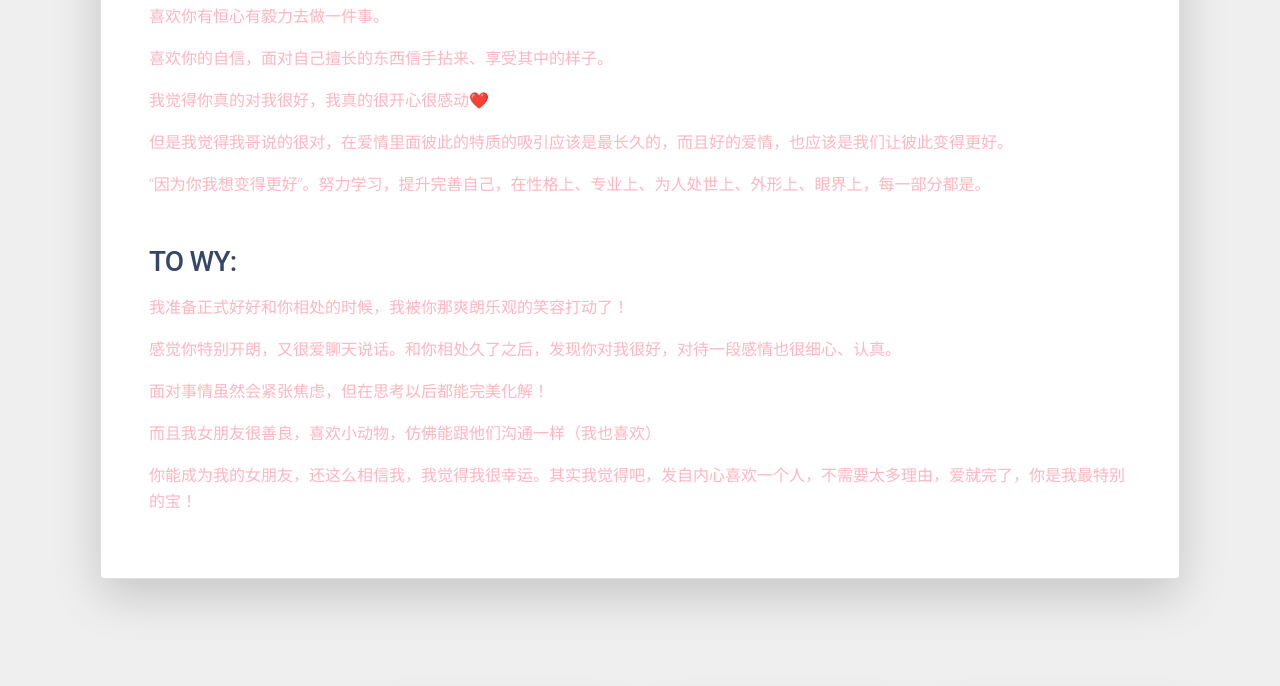
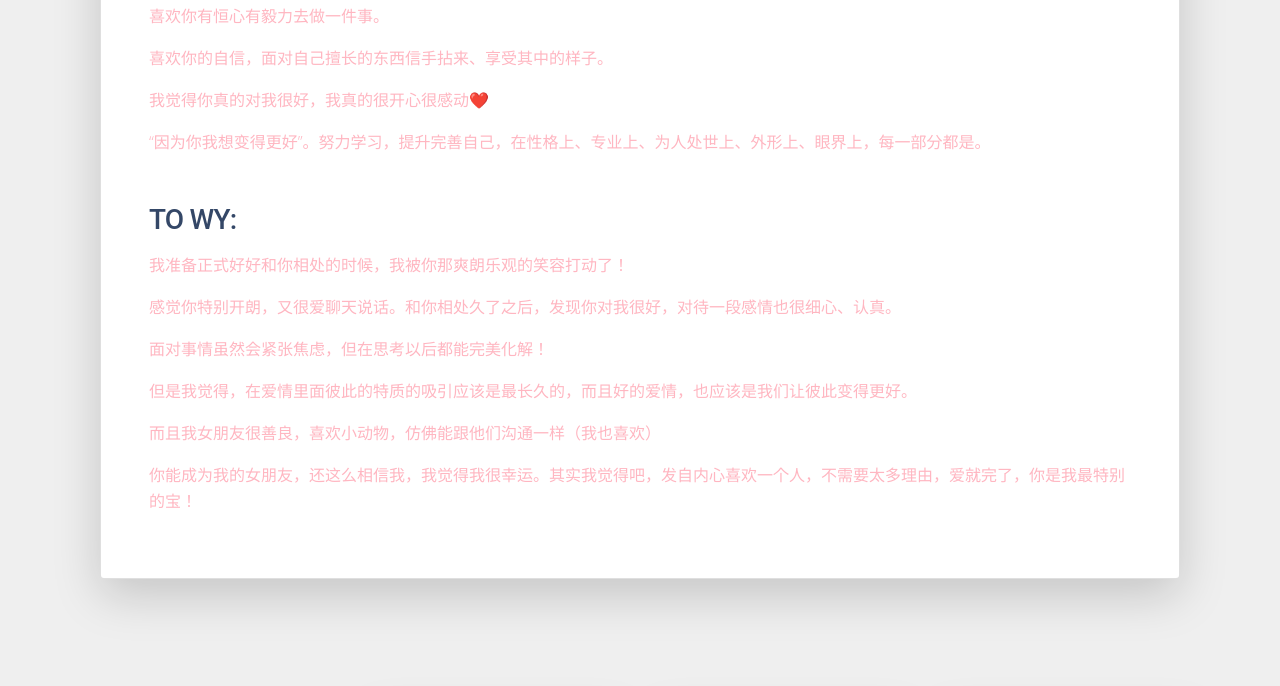
Before and after one commit to lzw2004/love.github.io, a plain HTML site: page index.html in a window 1280 px wide. Shown: the part 2614-3300 px from the top of the page. Drawn offline with Linux system fonts and the light colour scheme.

Commit message:
Update index.html

```diff
--- a/index.html
+++ b/index.html
@@ -123,12 +123,12 @@
                     <p>喜欢你有恒心有毅力去做一件事。</p>
                     <p>喜欢你的自信，面对自己擅长的东西信手拈来、享受其中的样子。</p>
                     <p>我觉得你真的对我很好，我真的很开心很感动❤️</p>
-                    <p>但是我觉得我哥说的很对，在爱情里面彼此的特质的吸引应该是最长久的，而且好的爱情，也应该是我们让彼此变得更好。</p>
                     <p>“因为你我想变得更好”。努力学习，提升完善自己，在性格上、专业上、为人处世上、外形上、眼界上，每一部分都是。</p>
                     <h3 class="mt-5 mb-3">TO WY: </h3>
                     <p>我准备正式好好和你相处的时候，我被你那爽朗乐观的笑容打动了！</p>
                     <p>感觉你特别开朗，又很爱聊天说话。和你相处久了之后，发现你对我很好，对待一段感情也很细心、认真。</p>
                     <p>面对事情虽然会紧张焦虑，但在思考以后都能完美化解！</p>
+                    <p>但是我觉得，在爱情里面彼此的特质的吸引应该是最长久的，而且好的爱情，也应该是我们让彼此变得更好。</p>
                     <p>而且我女朋友很善良，喜欢小动物，仿佛能跟他们沟通一样（我也喜欢）</p>
                     <p>你能成为我的女朋友，还这么相信我，我觉得我很幸运。其实我觉得吧，发自内心喜欢一个人，不需要太多理由，爱就完了，你是我最特别的宝！</p>
                 </div>
```
